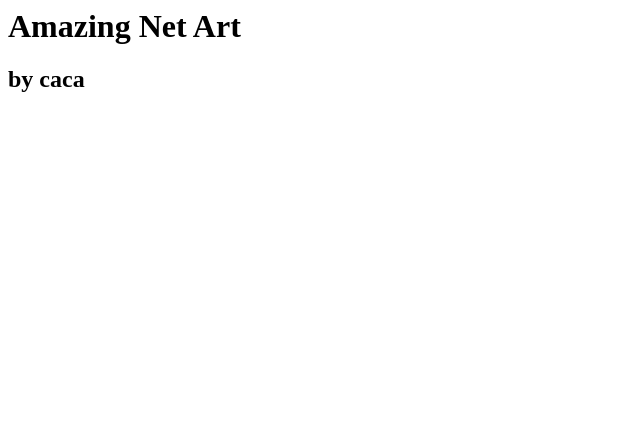
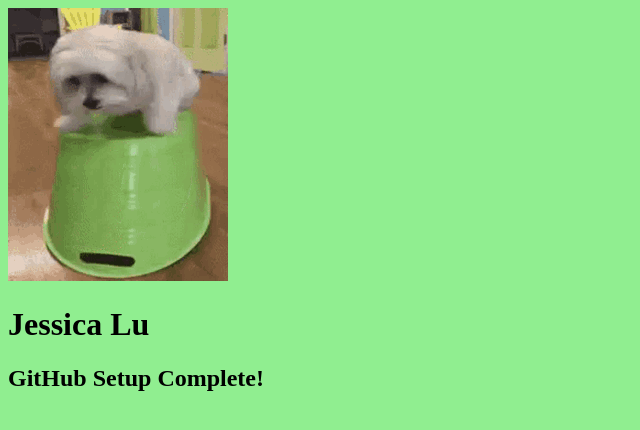
Before and after one commit to jazzapajizza/exercise3, a plain HTML site: page index.html in a window 1280 px wide. Shown: the whole page, without its empty margins (0-640 px from the left). Drawn offline with Linux system fonts and the light colour scheme.

Commit message:
i added everything lol

```diff
--- a/index.html
+++ b/index.html
@@ -1,2 +1,17 @@
-<h1>Amazing Net Art</h1>
-<h2>by caca</h2>
+<!DOCTYPE html>
+<html lang="en-CA">
+  <head>
+    <meta charset="UTF-8">
+    <title>GitHub Setup</title>
+    <!--Made by Jessica Lu on Wed, Sept 24-->
+  </head>
+  <body style="background-color: lightgreen;">
+    <img src="dog-shaking-dog-wobbling.gif" alt="Crusty white dog standing on an upside-down green bin, wobbling uncontrollably but not falling off.">
+    <h1>
+      Jessica Lu
+    </h1>
+    <h2>
+      GitHub Setup Complete!
+    </h2>
+  </body>
+</html>
```
